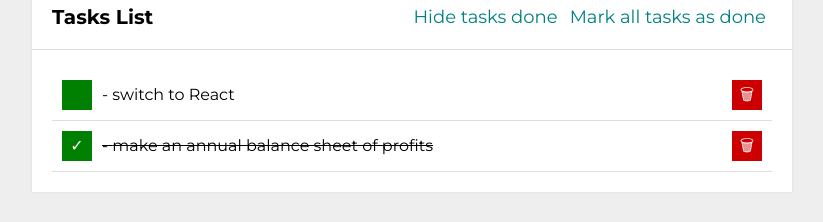
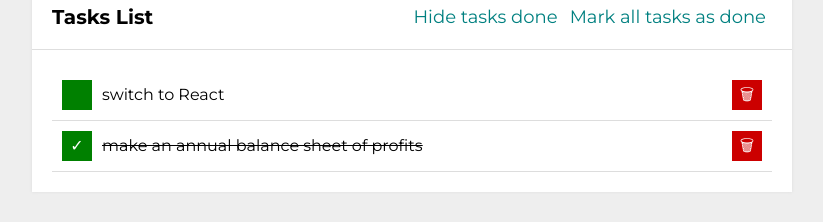
Before and after one commit to TomaszBrylski/ToDo-List-react, a React (Create React App) app: page / in a window 1280 px wide. Shown: the part 266-488 px from the top of the page, without its empty margins (228-1051 px from the left). Built offline with nearby package versions, Linux system fonts and the light colour scheme.

Commit message:
Added and styled-components changed

```diff
--- a/src/Tasks/index.js
+++ b/src/Tasks/index.js
@@ -1,38 +1,20 @@
-import "./style.css";
+import { List, Item, Content, Button } from "./styled";
 
 const Tasks = ({ tasks, hideDone, removeTask, toggleTaskDone }) => (
-  <ul className="tasks">
+  <List>
     {tasks.map((task) => (
-      <li
-        key={task.id}
-        className={`tasks__item${
-          task.done && hideDone ? " tasks__item--hidden" : ""
-        } `}
-      >
-        <button
-          className="tasks__button tasks__button--taskDone"
-          onClick={() => toggleTaskDone(task.id)}
-        >
+      <Item key={task.id} hidden={task.done && hideDone}>
+        <Button toggleDone onClick={() => toggleTaskDone(task.id)}>
           {task.done ? "✓" : ""}
-        </button>
+        </Button>
+        <Content done={task.done}>{task.content}</Content>
 
-        <span
-          className={`tasks__content${
-            task.done ? " tasks__content--done" : ""
-          }`}
-        >
-          {task.id} - {task.content}
-        </span>
-
-        <button
-          className="tasks__button tasks__button--remove"
-          onClick={() => removeTask(task.id)}
-        >
+        <Button remove onClick={() => removeTask(task.id)}>
           🗑
-        </button>
-      </li>
+        </Button>
+      </Item>
     ))}
-  </ul>
+  </List>
 );
 
 export default Tasks;
--- a/src/Tasks/style.css
+++ /dev/null
@@ -1,60 +0,0 @@
-.tasks {
-  list-style: none;
-  padding: 0px;
-  margin: 0px;
-}
-
-.tasks__item {
-  display: grid;
-  grid-template-columns: auto 1fr auto;
-  grid-gap: 10px;
-  border-bottom: 1px solid #ddd;
-  align-items: center;
-  padding: 10px;
-}
-
-.tasks__item--hidden {
-  display: none;
-}
-
-.tasks__button {
-  color: white;
-  border: none;
-  width: 30px;
-  height: 30px;
-  padding: 0px;
-}
-
-.tasks__button--taskDone {
-  background: green;
-  transition: 0.8s;
-}
-
-.tasks__button--taskDone:hover {
-  background: hsl(120, 100%, 30%);
-}
-
-.tasks__button--taskDone:active {
-  background: hsl(120, 100%, 35%);
-}
-
-.tasks__button--remove {
-  background: hsl(0, 100%, 40%);
-  transition: 0.8s;
-}
-
-.tasks__button--remove:hover {
-  background: hsl(0, 100%, 50%);
-}
-
-.tasks__button--remove:active {
-  background: hsl(0, 100%, 70%);
-}
-
-.tasks__content {
-  word-break: break-word;
-}
-
-.tasks__content--done {
-  text-decoration: line-through;
-}
--- /dev/null
+++ b/src/Tasks/styled.js
@@ -0,0 +1,53 @@
+import styled, { css } from "styled-components";
+
+export const List = styled.ul`
+  list-style: none;
+  padding: 0px;
+  margin: 0px;
+`;
+
+export const Item = styled.li`
+  display: grid;
+  grid-template-columns: auto 1fr auto;
+  grid-gap: 10px;
+  border-bottom: 1px solid #ddd;
+  align-items: center;
+  padding: 10px;
+
+  ${({hidden}) => hidden && css`
+    display: none;
+  `}
+`;
+
+export const Content = styled.span`
+    ${({ done }) => done && css`
+        text-decoration: line-through;
+    `}
+`;
+
+export const Button = styled.button`
+  color: white;
+  border: none;
+  width: 30px;
+  height: 30px;
+  padding: 0px;
+  transition: background 0.3s;
+
+  ${({toggleDone}) => toggleDone && css`
+    background: green;
+    transition: 0.8s;
+
+    &:hover {
+        background: hsl(120, 100%, 30%);
+    }
+  `}
+
+  ${({remove}) => remove && css`
+    background: hsl(0, 100%, 40%);
+    transition: 0.8s;
+
+    &:hover {
+        background: hsl(0, 100%, 50%);
+    }
+  `}
+`;
```
